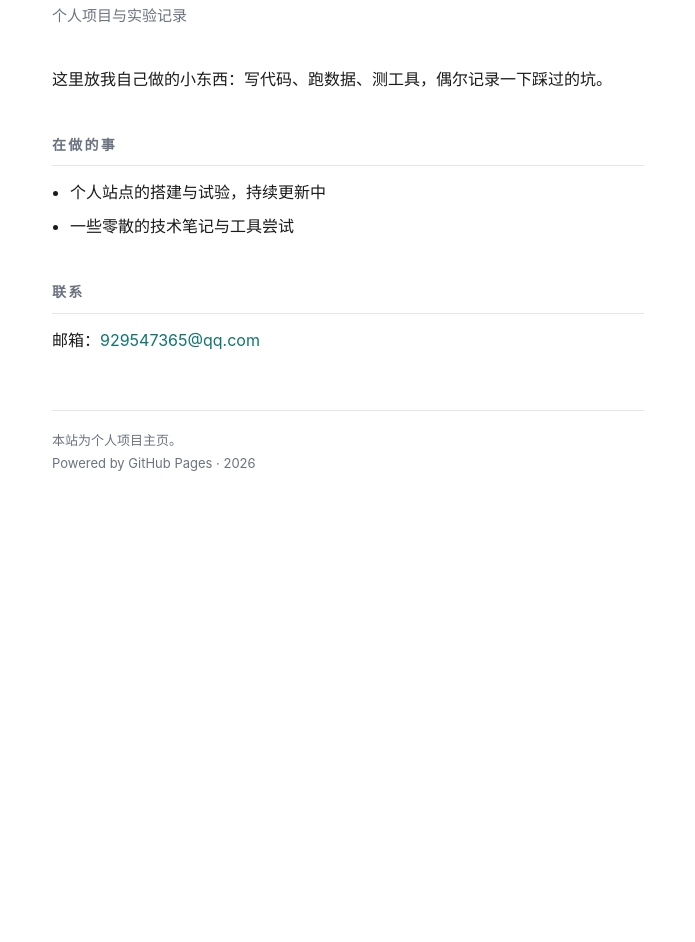
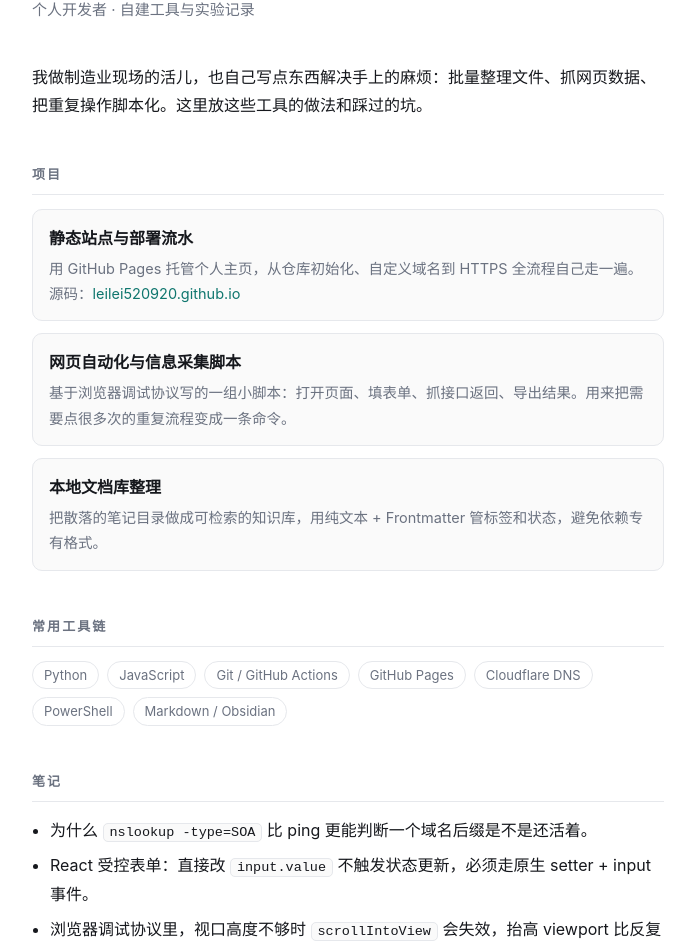
Before and after one commit to leilei520920/leilei520920.github.io, a plain HTML site: page index.html in a window 1280 px wide. Shown: the part 128-1070 px from the top of the page, without its empty margins (292-987 px from the left). Before the commit the page ends 800 px from the top, so only its background shows below. Drawn offline with Linux system fonts and the light colour scheme.

Commit message:
docs: expand into a developer portfolio page

```diff
--- a/index.html
+++ b/index.html
@@ -3,14 +3,16 @@
 <head>
 <meta charset="utf-8">
 <meta name="viewport" content="width=device-width, initial-scale=1">
-<title>chenlei</title>
-<meta name="description" content="chenlei 的个人主页：个人项目与实验记录。">
+<title>chenlei — 个人开发者主页</title>
+<meta name="description" content="chenlei 的个人开发者主页：自建工具、脚本与实验记录。">
 <style>
   :root{
-    --bg:#ffffff; --fg:#1a1a1a; --muted:#6b7280; --line:#e5e7eb; --accent:#0f766e;
+    --bg:#ffffff; --fg:#16181d; --muted:#6b7280; --line:#e6e8ec;
+    --accent:#0f766e; --card:#fafafa;
   }
   @media (prefers-color-scheme: dark){
-    :root{ --bg:#0f1115; --fg:#e8e8e8; --muted:#9aa3ad; --line:#262b33; --accent:#5eead4; }
+    :root{ --bg:#0e1014; --fg:#e8eaed; --muted:#98a2b3; --line:#242a33;
+           --accent:#5eead4; --card:#151920; }
   }
   *{box-sizing:border-box}
   body{
@@ -18,39 +20,81 @@
     font-family:-apple-system,"Segoe UI",system-ui,"PingFang SC","Microsoft YaHei",sans-serif;
     line-height:1.75; -webkit-font-smoothing:antialiased;
   }
-  main{max-width:640px; margin:0 auto; padding:72px 24px 88px}
-  h1{font-size:30px; letter-spacing:.5px; margin:0 0 6px}
-  .tag{color:var(--muted); font-size:15px; margin:0 0 36px}
-  h2{font-size:14px; letter-spacing:.16em; text-transform:uppercase; color:var(--muted);
-     font-weight:600; margin:40px 0 12px; padding-bottom:8px; border-bottom:1px solid var(--line)}
+  main{max-width:680px; margin:0 auto; padding:64px 24px 80px}
+  header{margin-bottom:40px}
+  h1{font-size:30px; letter-spacing:.4px; margin:0 0 8px}
+  .tag{color:var(--muted); font-size:15px; margin:0}
+  h2{font-size:13px; letter-spacing:.16em; text-transform:uppercase; color:var(--muted);
+     font-weight:600; margin:44px 0 14px; padding-bottom:8px; border-bottom:1px solid var(--line)}
   p{margin:0 0 14px}
   ul{margin:0; padding-left:18px}
-  li{margin:6px 0}
+  li{margin:7px 0}
   a{color:var(--accent); text-decoration:none; border-bottom:1px solid transparent; transition:.15s}
   a:hover{border-bottom-color:var(--accent)}
-  footer{margin-top:56px; padding-top:18px; border-top:1px solid var(--line);
+  .item{padding:14px 16px; border:1px solid var(--line); border-radius:10px;
+        background:var(--card); margin-bottom:12px}
+  .item h3{margin:0 0 4px; font-size:16px; font-weight:600}
+  .item p{margin:0; color:var(--muted); font-size:14.5px}
+  .stack{display:flex; flex-wrap:wrap; gap:8px; margin:0; padding:0; list-style:none}
+  .stack li{font-size:13px; color:var(--muted); border:1px solid var(--line);
+            border-radius:999px; padding:2px 11px; margin:0}
+  code{background:var(--card); border:1px solid var(--line); border-radius:5px;
+       padding:1px 6px; font-size:13.5px}
+  footer{margin-top:56px; padding-top:20px; border-top:1px solid var(--line);
          color:var(--muted); font-size:13px}
 </style>
 </head>
 <body>
 <main>
-  <h1>chenlei</h1>
-  <p class="tag">个人项目与实验记录</p>
+  <header>
+    <h1>chenlei</h1>
+    <p class="tag">个人开发者 · 自建工具与实验记录</p>
+  </header>
 
-  <p>这里放我自己做的小东西：写代码、跑数据、测工具，偶尔记录一下踩过的坑。</p>
+  <p>我做制造业现场的活儿，也自己写点东西解决手上的麻烦：批量整理文件、抓网页数据、把重复操作脚本化。这里放这些工具的做法和踩过的坑。</p>
 
-  <h2>在做的事</h2>
+  <h2>项目</h2>
+
+  <div class="item">
+    <h3>静态站点与部署流水</h3>
+    <p>用 GitHub Pages 托管个人主页，从仓库初始化、自定义域名到 HTTPS 全流程自己走一遍。源码：<a href="https://github.com/leilei520920/leilei520920.github.io">leilei520920.github.io</a></p>
+  </div>
+
+  <div class="item">
+    <h3>网页自动化与信息采集脚本</h3>
+    <p>基于浏览器调试协议写的一组小脚本：打开页面、填表单、抓接口返回、导出结果。用来把需要点很多次的重复流程变成一条命令。</p>
+  </div>
+
+  <div class="item">
+    <h3>本地文档库整理</h3>
+    <p>把散落的笔记目录做成可检索的知识库，用纯文本 + Frontmatter 管标签和状态，避免依赖专有格式。</p>
+  </div>
+
+  <h2>常用工具链</h2>
+  <ul class="stack">
+    <li>Python</li>
+    <li>JavaScript</li>
+    <li>Git / GitHub Actions</li>
+    <li>GitHub Pages</li>
+    <li>Cloudflare DNS</li>
+    <li>PowerShell</li>
+    <li>Markdown / Obsidian</li>
+  </ul>
+
+  <h2>笔记</h2>
   <ul>
-    <li>个人站点的搭建与试验，持续更新中</li>
-    <li>一些零散的技术笔记与工具尝试</li>
+    <li>为什么 <code>nslookup -type=SOA</code> 比 ping 更能判断一个域名后缀是不是还活着。</li>
+    <li>React 受控表单：直接改 <code>input.value</code> 不触发状态更新，必须走原生 setter + input 事件。</li>
+    <li>浏览器调试协议里，视口高度不够时 <code>scrollIntoView</code> 会失效，抬高 viewport 比反复滚动可靠。</li>
   </ul>
 
   <h2>联系</h2>
-  <p>邮箱：<a href="mailto:929547365@qq.com">929547365@qq.com</a></p>
+  <p>邮箱：<a href="mailto:929547365@qq.com">929547365@qq.com</a><br>
+     GitHub：<a href="https://github.com/leilei520920">github.com/leilei520920</a></p>
 
   <footer>
-    本站为个人项目主页。<br>
-    Powered by GitHub Pages · <span id="y">2026</span>
+    个人项目主页，非商业用途。<br>
+    Hosted on GitHub Pages.
   </footer>
 </main>
 </body>
```
